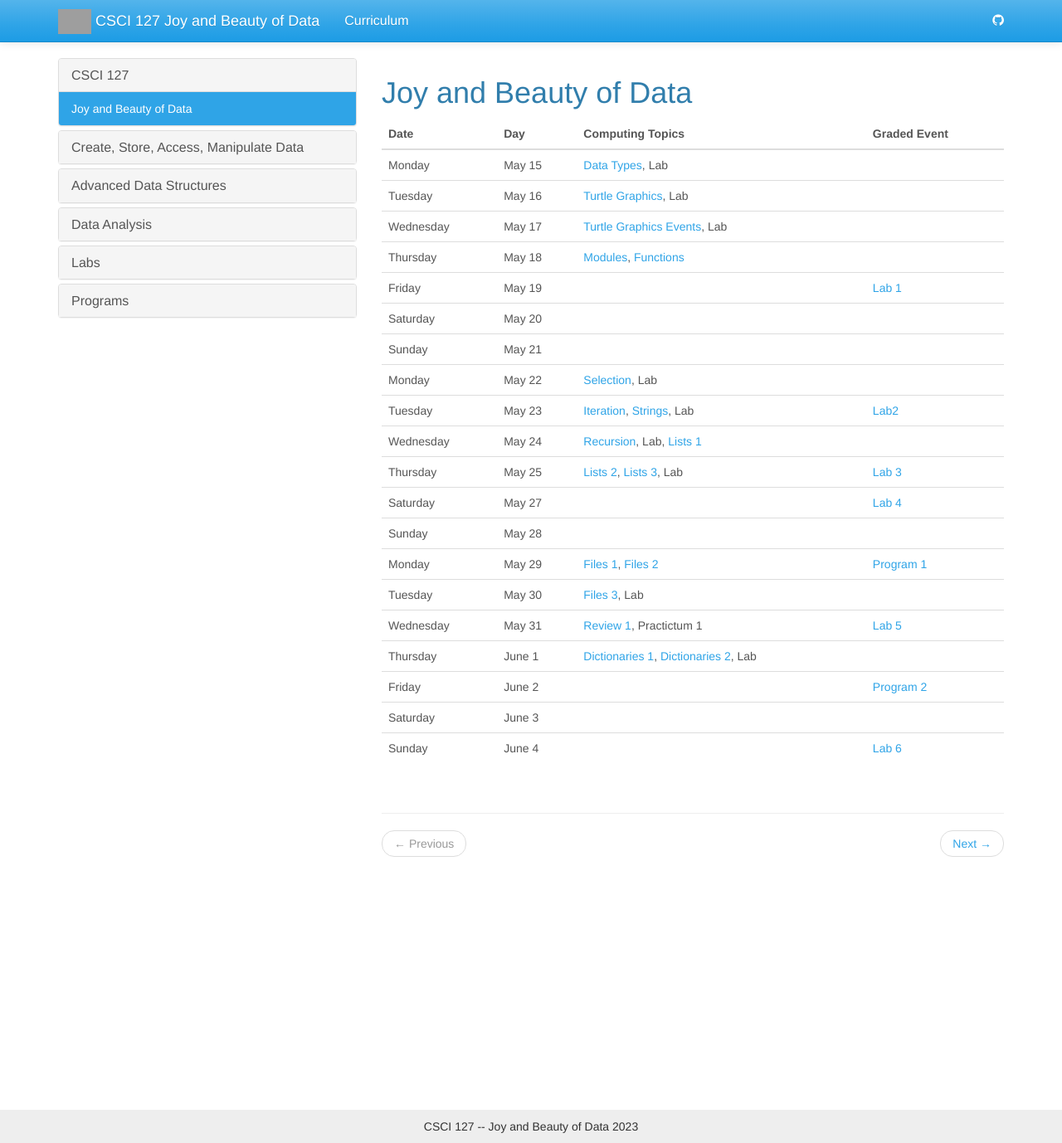
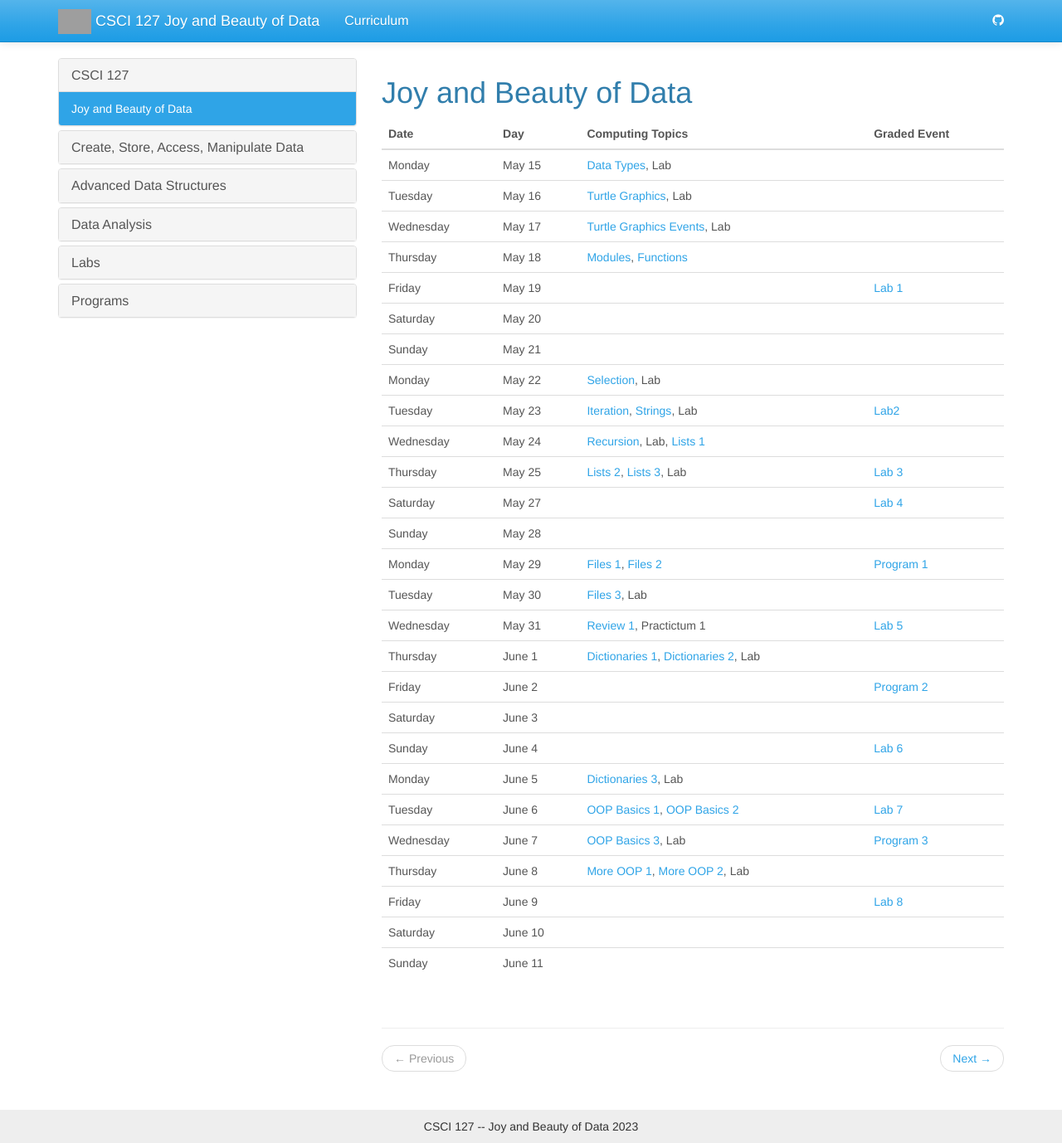
Before and after one commit to jake-chipps/csci127, a Jekyll site: the page built from _docs/index.md, in a window 1280 px wide and 1378 px high. Shown: the whole window at 83% size. Built offline with Jekyll 4.4.1, drawn with Linux system fonts in a browser that asks for light colours; grey boxes are pictures that could not be loaded.

Commit message:
Add more

```diff
--- a/_docs/index.md
+++ b/_docs/index.md
@@ -26,3 +26,10 @@ redirect_from: /docs/index.html
 | Friday | June 2 |   | [Program 2](../prgm2) |
 | Saturday | June 3 |  |  |
 | Sunday | June 4 |  |  [Lab 6](../lab6) |
+| Monday | June 5 | [Dictionaries 3](../4-31), Lab |  |
+| Tuesday | June 6 | [OOP Basics 1](../4-4), [OOP Basics 2](../5-1) | [Lab 7](../lab7) |
+| Wednesday | June 7 | [OOP Basics 3](../5-11), Lab | [Program 3](../prgm3) |
+| Thursday | June 8 | [More OOP 1](../5-2), [More OOP 2](../5-3), Lab |  |
+| Friday | June 9 |   | [Lab 8](../lab8) |
+| Saturday | June 10 |  |  |
+| Sunday | June 11 |  |  |
```
